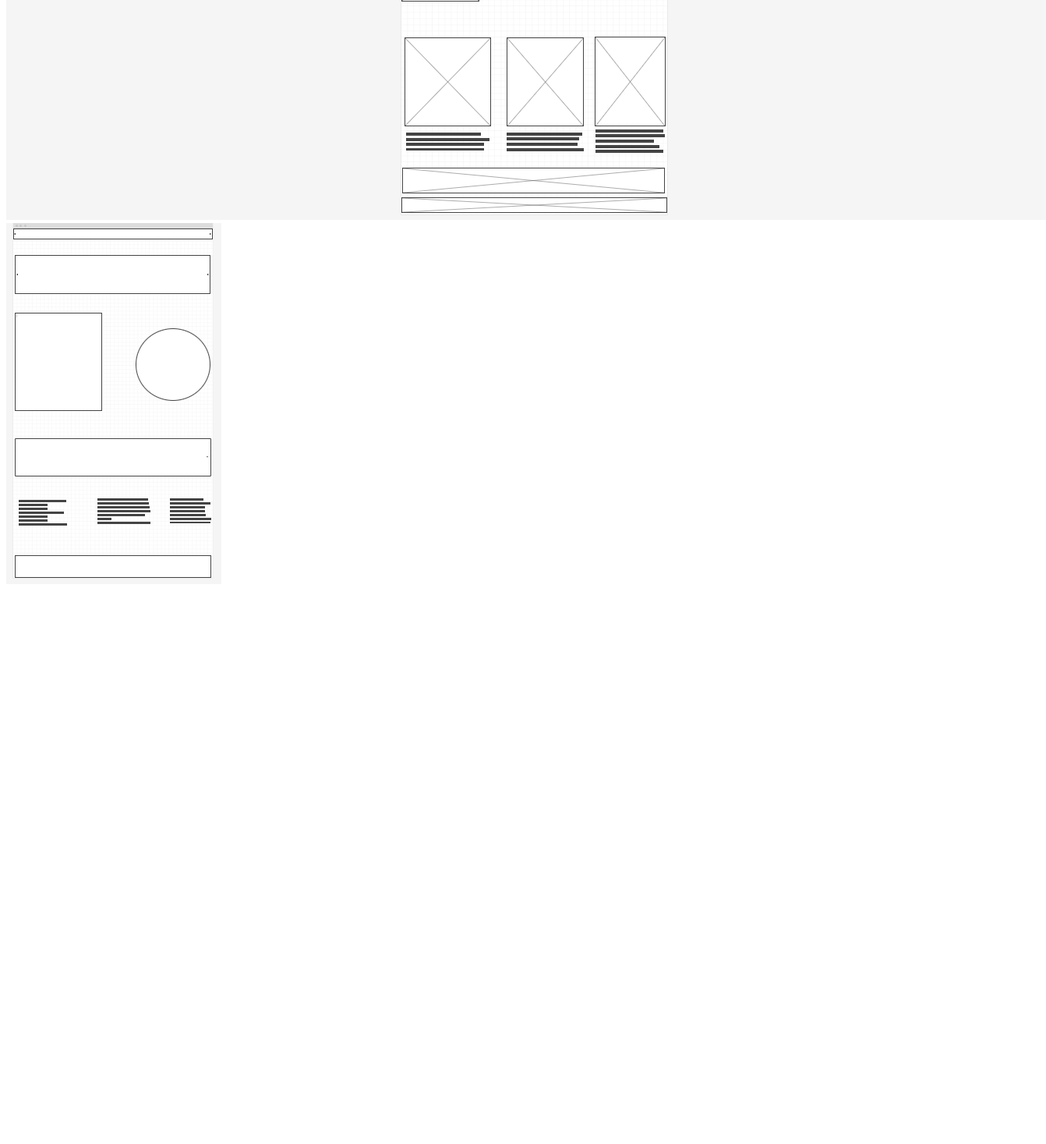
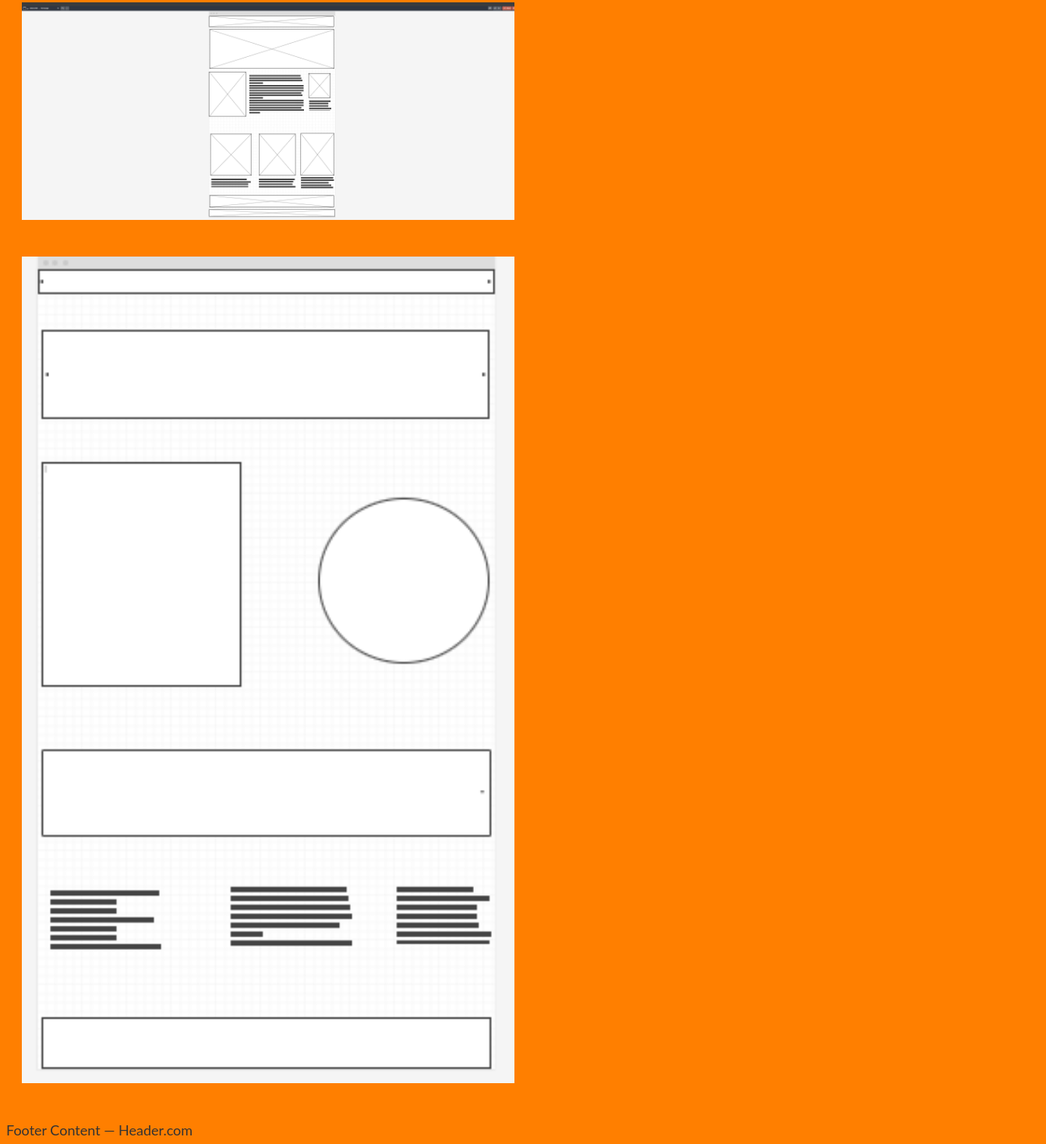
Before and after one commit to Totonzinto/wdd230, a plain HTML site: page week01/chamber-site-plan.html in a window 1280 px wide. Shown: the part 1135-2602 px from the top of the page at 78% size, 1342 px wide, since content can reach past the window. Before the commit the page ends 1896 px from the top, so only its background shows below. Drawn offline with Linux system fonts and the light colour scheme.

Commit message:
made changes

```diff
--- a/week01/chamber-site-plan.html
+++ b/week01/chamber-site-plan.html
@@ -3,8 +3,10 @@
 <head>
     <meta charset="UTF-8">
     <meta name="viewport" content="width=device-width, initial-scale=1.0">
-    <title>Zintotech Chamber Site Plan</title>
-    <link rel="stylesheet" href="styles/zintotech-chamber-site-plan.css">
+    <title>Zintotech chamber site</title>
+    <meta name="description" content="Zintotech Chamber Site Plan">
+    <meta name="author" content="[Chioma Nwosu]">
+    <link rel="stylesheet" href="/styles/chamber-site-plan.css">
 </head>
 <body>
     <header>
@@ -50,5 +52,6 @@
             <img src="images/wireframe-img.png" alt=" wireframe">
         </section>
     </main>
+    <footer contenteditable>Footer Content — Header.com</footer>
 </body>
 </html>
```
